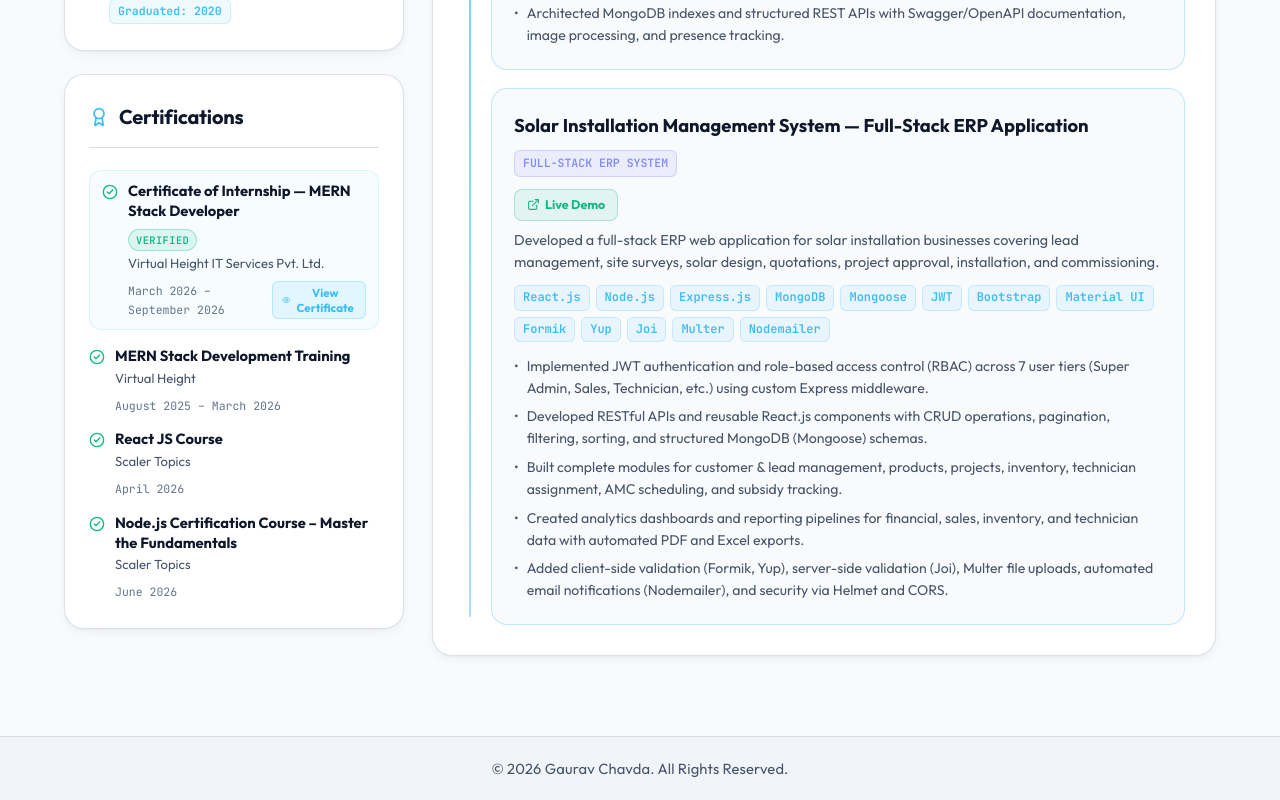
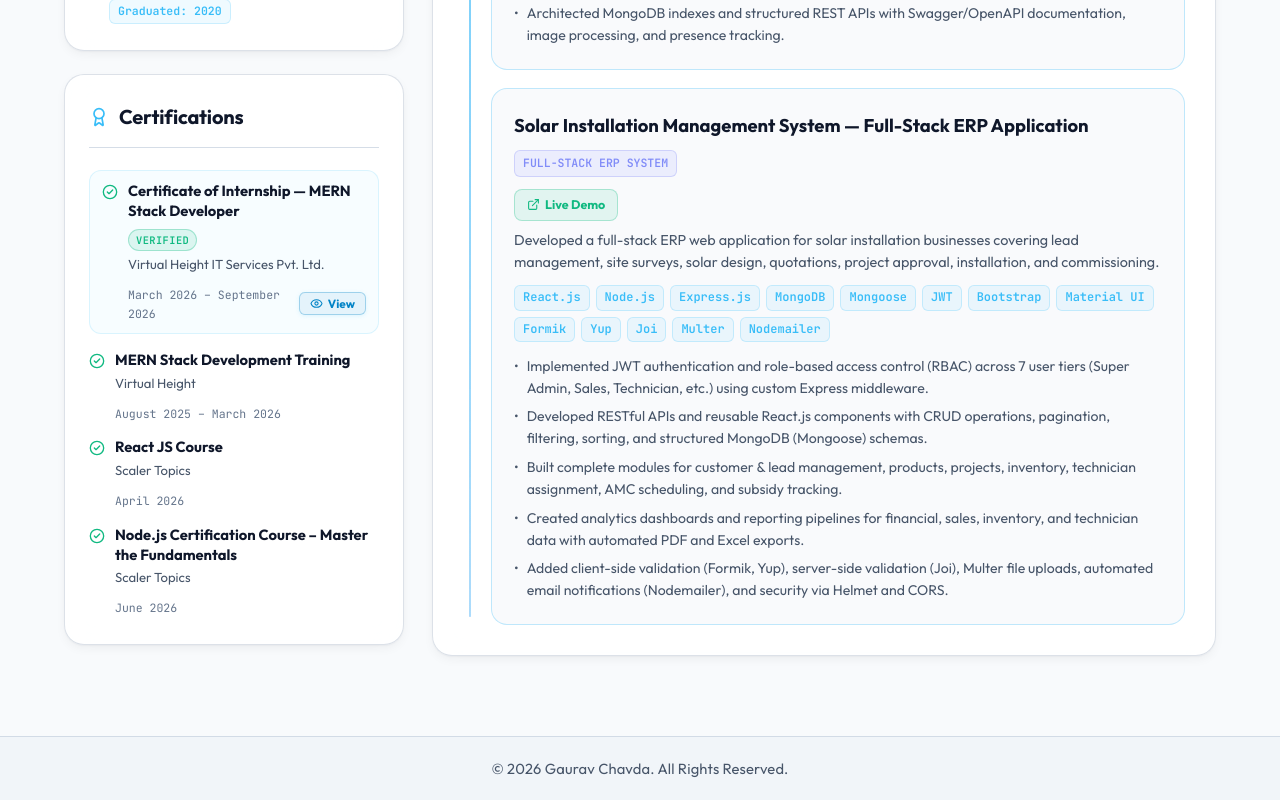
Before and after one commit to gaurav-1911/personal-portfolio, a React (Vite) app in the folder Frontend/: page /resume in a window 1280 px wide. Shown: the part 1563-2363 px from the top of the page. Built offline with nearby package versions, Linux system fonts and the light colour scheme; no server answers.

Commit message:
fix(resume): change certificate action button to compact View button with sleek alignment

```diff
--- a/Frontend/src/pages/public/Resume/Resume.css
+++ b/Frontend/src/pages/public/Resume/Resume.css
@@ -597,7 +597,10 @@
 .cert-details {
   display: flex;
   flex-direction: column;
-  gap: 2px;
+  gap: 3px;
+  flex: 1 1 auto;
+  min-width: 0;
+  width: 100%;
 }
 
 .cert-course-name {
@@ -1158,29 +1161,58 @@
   display: flex;
   align-items: center;
   justify-content: space-between;
-  gap: 8px;
-  margin-top: 4px;
+  gap: 10px;
+  margin-top: 6px;
+  width: 100%;
 }
 
 .cert-inline-view-btn {
   display: inline-flex;
   align-items: center;
-  gap: 4px;
-  padding: 3px 9px;
+  justify-content: center;
+  gap: 5px;
+  padding: 4px 10px;
   border-radius: 6px;
-  font-size: 0.72rem;
-  font-weight: 700;
+  font-size: 0.74rem;
+  font-weight: 700;
+  line-height: 1;
+  white-space: nowrap;
+  flex-shrink: 0;
   color: #38bdf8;
   background: rgba(56, 189, 248, 0.1);
-  border: 1px solid rgba(56, 189, 248, 0.28);
+  border: 1px solid rgba(56, 189, 248, 0.35);
+  box-shadow: 0 1px 4px rgba(56, 189, 248, 0.15);
   cursor: pointer;
-  transition: all 0.2s ease;
+  transition: all 0.2s cubic-bezier(0.16, 1, 0.3, 1);
+}
+
+.cert-inline-view-btn .cert-view-btn-icon {
+  flex-shrink: 0;
+  transition: transform 0.2s ease;
 }
 
 .cert-inline-view-btn:hover {
   background: rgba(56, 189, 248, 0.22);
   border-color: #38bdf8;
+  color: #ffffff;
   transform: translateY(-1px);
+  box-shadow: 0 3px 10px rgba(56, 189, 248, 0.35);
+}
+
+.cert-inline-view-btn:hover .cert-view-btn-icon {
+  transform: scale(1.15);
+}
+
+[data-theme='light'] .cert-inline-view-btn {
+  background: rgba(2, 132, 199, 0.08);
+  border-color: rgba(2, 132, 199, 0.3);
+  color: #0284c7;
+}
+
+[data-theme='light'] .cert-inline-view-btn:hover {
+  background: #0284c7;
+  border-color: #0284c7;
+  color: #ffffff;
 }
 
 /* Certificate Lightbox Modal */
--- a/Frontend/src/pages/public/Resume/Resume.jsx
+++ b/Frontend/src/pages/public/Resume/Resume.jsx
@@ -367,10 +367,11 @@ export const Resume = () => {
                           type="button"
                           className="cert-inline-view-btn"
                           onClick={() => setIsCertModalOpen(true)}
-                          aria-label="Preview internship certificate"
+                          aria-label="View verified internship certificate"
+                          title="View Certificate"
                         >
-                          <Eye size={12} />
-                          <span>View Certificate</span>
+                          <Eye size={13} className="cert-view-btn-icon" />
+                          <span>View</span>
                         </button>
                       )}
                     </div>
```
